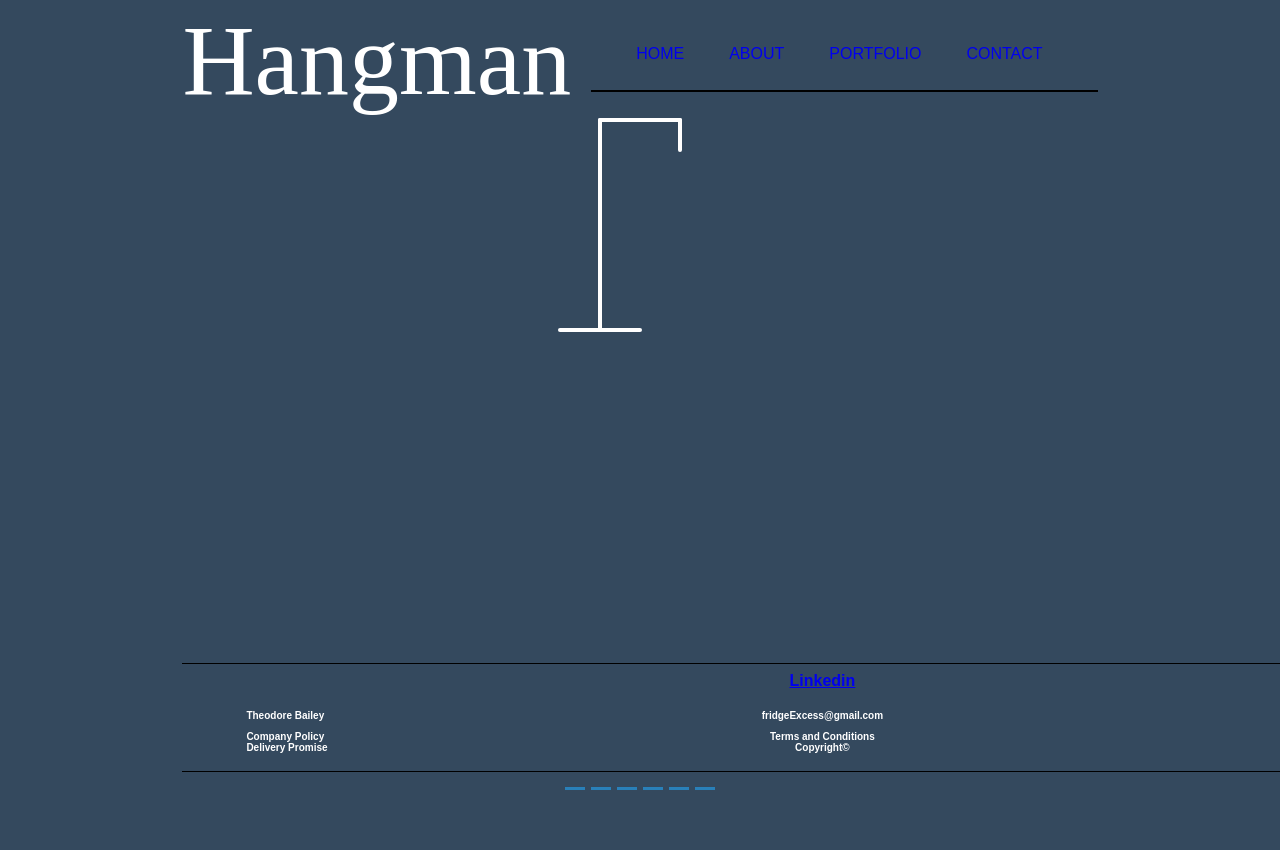
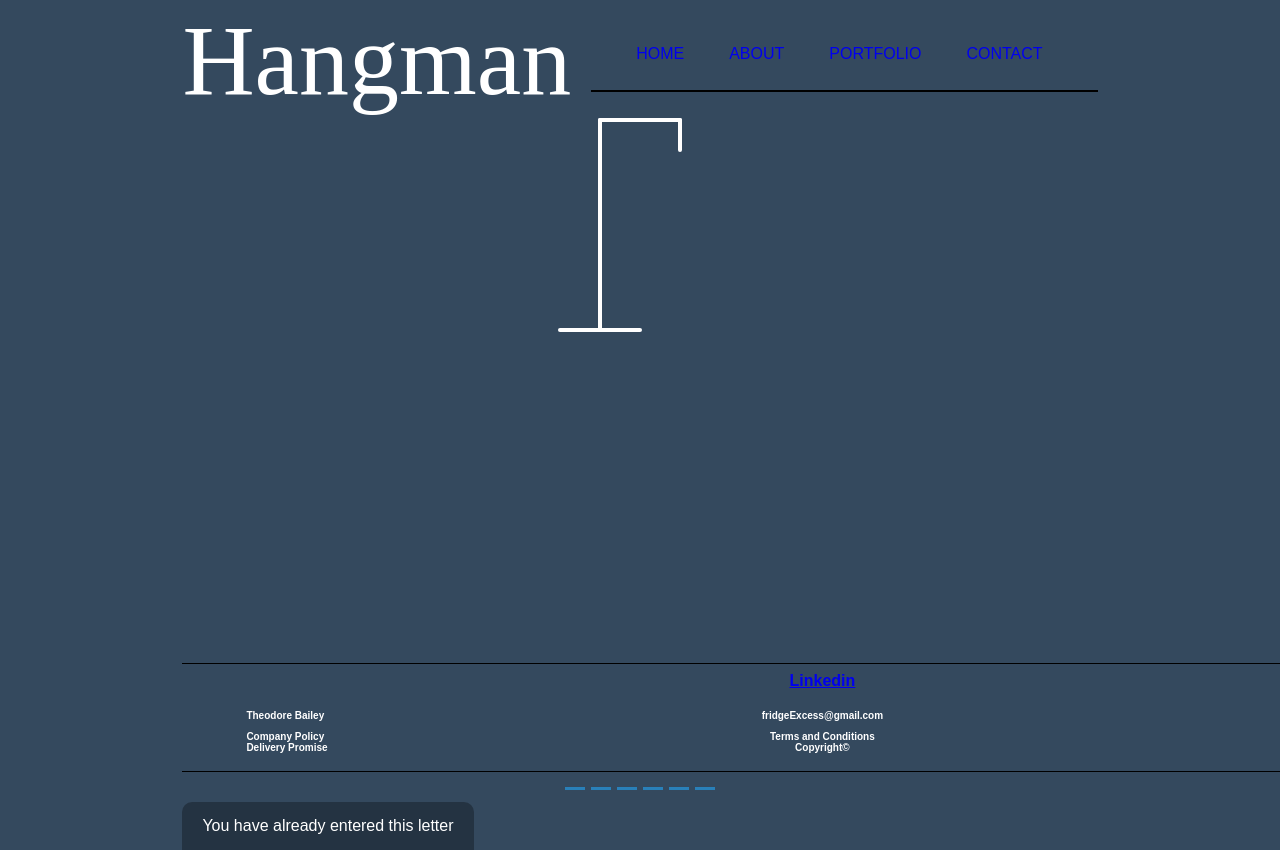
Before and after one commit to theodorebailey/CapstoneProjectVII, a React (Create React App) app: page / in a window 1280 px wide. Before the commit the page ends 800 px from the top, so only its background shows below. Built offline with nearby package versions, Linux system fonts and the light colour scheme.

Commit message:
Working project, added all components to App.js

```diff
--- a/src/App.js
+++ b/src/App.js
@@ -7,6 +7,8 @@ import Wrongletters from './components/Wrongletters';
 import Word from './components/Word';
 import Popup from './components/Popup';
 import Notification from './components/Notification';
+// importing same name?
+import { showNotification as show } from './helpers/helpers';
 
 // We want to build our App, then identify what states we require
 // Simple, we don't need state management
@@ -29,6 +31,7 @@ function App() {
   const [playable, setPlayable] = useState(true);
   const [correctLetters, setCorrectLetters] = useState([]);
   const [wrongLetters, setWrongLetters] = useState([]);
+  const [showNotification, setShowNotification] = useState(false);
 
   // use effect will use any side effects of our app
   // By adding our event listener here, everytime our app re-renders our event listener will be added
@@ -43,19 +46,24 @@ function App() {
         const letter = key.toLowerCase();
         // Now if the selected word contains the letter (passed as parameter)
         if (selectedWord.includes(letter)) {
-          // if correct letters doesn't include the letter
+          // if correct letters doesn't include the letter - add to letters
           if (!correctLetters.includes(letter)) {
             // setCorrectLetters to currentLetters, spread operator for currentLetters, then add new letter evaluated to true
             setCorrectLetters(currentLetters => [...currentLetters, letter]);
             // run display word function
           } else {
-            // showNotification();
+            // shows notification we've already entered our letter
+            // imported function passed with parameter setShowNotification switch between states true and false;
+            show(setShowNotification);
           }
         } else {
+          // check if already included wrong letters
           if (!wrongLetters.includes(letter)) {
+            // if doesn't include letter, setWrongLetters to the wrongLetters, split array and add new letter
             setWrongLetters(wrongLetters => [...wrongLetters, letter]);
           } else {
-            // showNotification();
+            // if already included show a notification
+            show(setShowNotification);
           }
         }
       }
@@ -80,6 +88,8 @@ function App() {
         <Wrongletters wrongLetters={wrongLetters} />
         {/* pass down as props */}
         <Word selectedWord={selectedWord} correctLetters={correctLetters}/>
+        <Popup />
+        <Notification showNotification={showNotification} />
       </div>
       <Footer />
     </div>
--- /dev/null
+++ b/src/helpers/helpers.js
@@ -0,0 +1,11 @@
+// notification function
+export function showNotification(setter) {
+    // when called, setter is equal to true
+    setter(true);
+    // set timeout to 2 seconds
+    setTimeout(() => {
+        // after 2 seconds set to false, switch between
+        setter(false);
+
+    }, 2000)
+}
```
